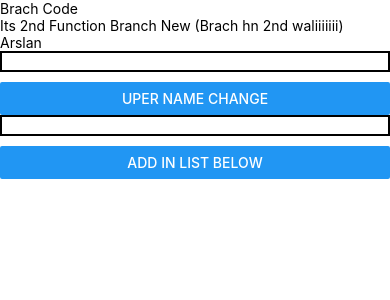
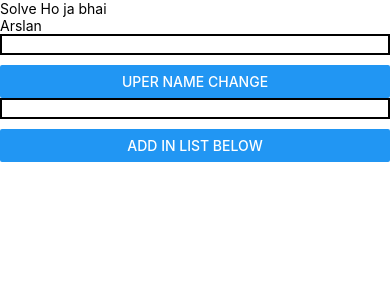
Before and after one commit to arslanali19470/GoRide_ToolKit_v1, a React Native app: screen / in a window 390 px wide. Shown: the top 300 px of the page. Built offline with nearby package versions, Linux system fonts and the light colour scheme.

Commit message:
Solve the issue

```diff
--- a/src/Screen1.js
+++ b/src/Screen1.js
@@ -22,8 +22,7 @@ const Screen1 = () => {
 
   return (
     <View>
-      <Text>Brach Code</Text>
-      <Text>Its 2nd Function Branch New (Brach hn 2nd waliiiiiii) </Text>
+      <Text>Solve Ho ja bhai</Text>
       <Text>{OwnName}</Text>
       <TextInput
         style={{borderWidth: 2, borderColor: 'black', marginBottom: 10}}
```
